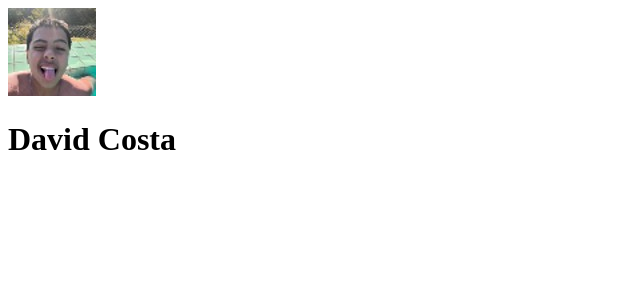
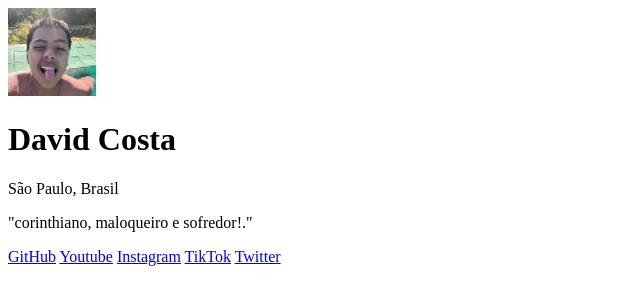
Before and after one commit to Davidcosta12c/meus-links, a plain HTML site: page index.html in a window 1280 px wide. Shown: the whole page, without its empty margins (0-640 px from the left). Drawn offline with Linux system fonts and the light colour scheme.

Commit message:
término do desenvolvimento do HTML

```diff
--- a/index.html
+++ b/index.html
@@ -9,6 +9,15 @@
     <div>
         <img src="./IMG1.jpg" alt="imagem do criador da pagina de links, David">
         <h1>David Costa</h1>
+        <p>São Paulo, Brasil</p>
+
+        <p>"corinthiano, maloqueiro e sofredor!."</p>
+
+        <a href="https://github.com/Davidcosta12c/meus-links">GitHub</a>
+        <a href="www.youtube.com/@davidzsxxz">Youtube</a>
+        <a href="https://www.instagram.com/davidzsxxz/">Instagram</a>
+        <a href="www.tiktok.com/@zsx.011">TikTok</a>
+        <a href="https://twitter.com/davidzsxx">Twitter</a>
     </div>
 </body>
 </html>
```
